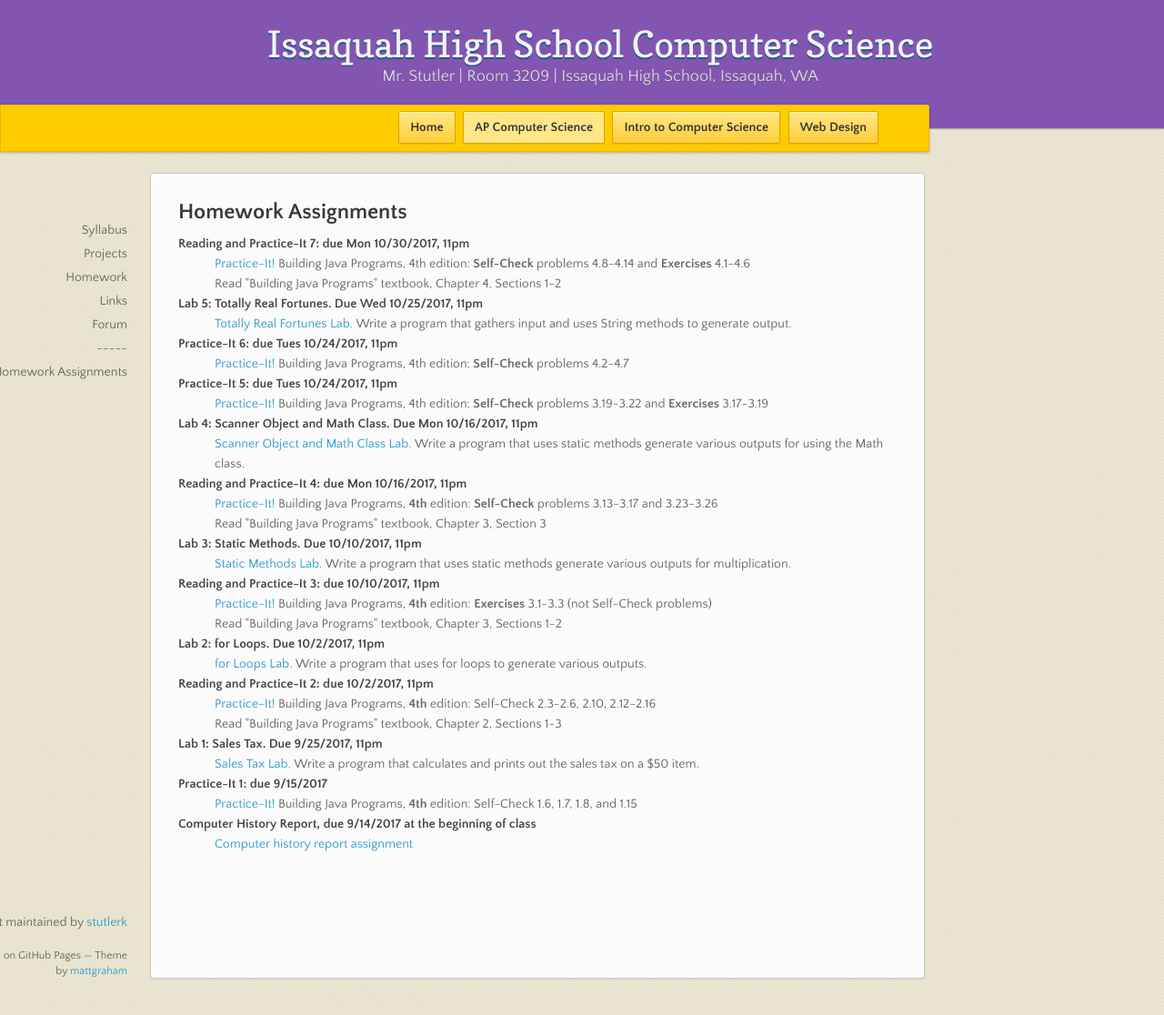
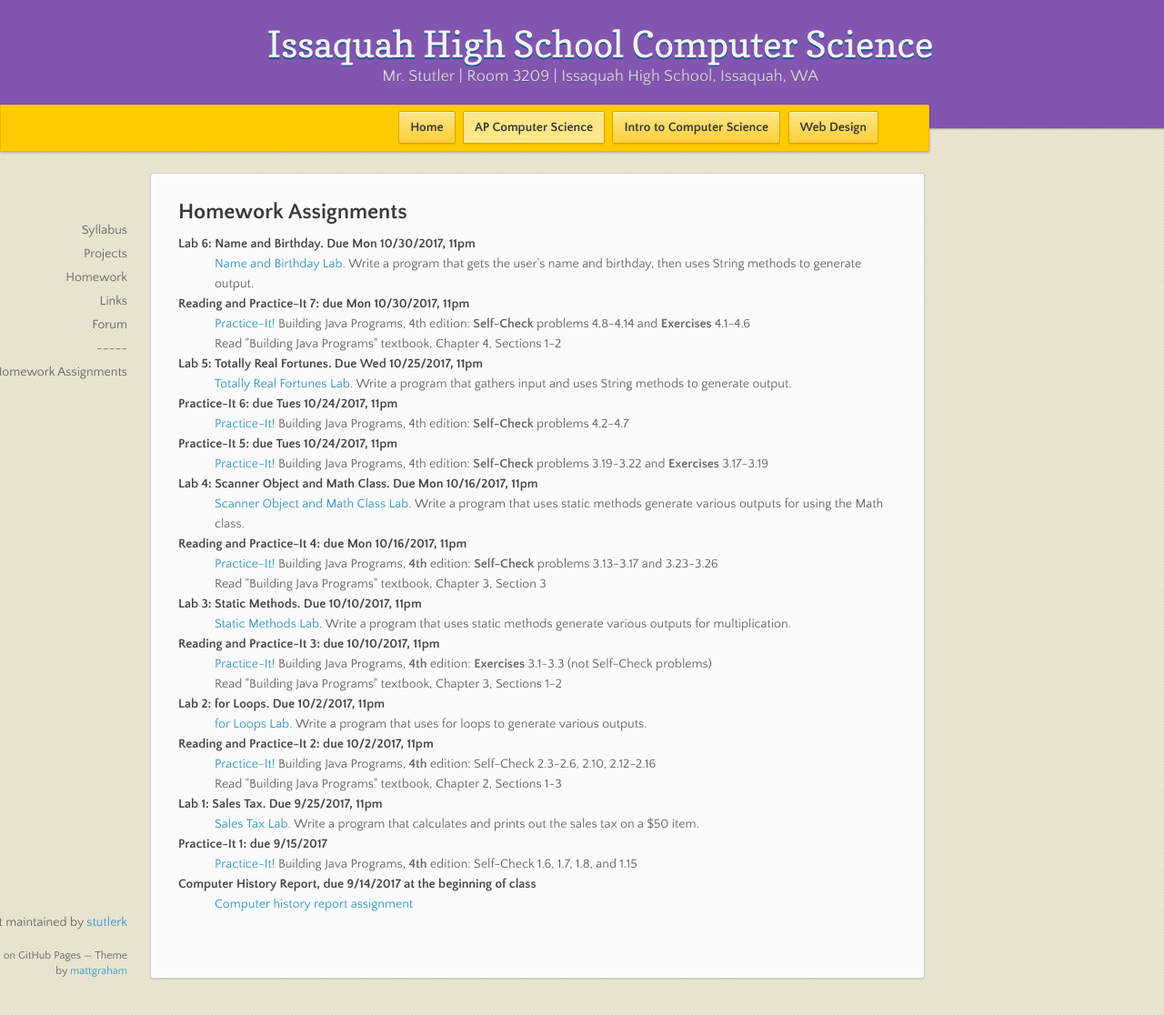
Before and after one commit to stutlerk/ihs-website, a Jekyll site: the page built from _apcs/homework.html, in a window 1280 px wide and 1116 px high. Shown: the whole window at 91% size. Built offline with Jekyll 4.4.1, drawn with Linux system fonts in a browser that asks for light colours; nearby versions of some CDN libraries.

Commit message:
Update homework.html

```diff
--- a/_apcs/homework.html
+++ b/_apcs/homework.html
@@ -6,6 +6,9 @@ layout: course
 <section>
 <h2>Homework Assignments</h2>
   <dl>
+    <dt>Lab 6: Name and Birthday. Due Mon 10/30/2017, 11pm</dt>
+    <dd><a href="https://issaquahwednet-my.sharepoint.com/personal/stutlerk_issaquah_wednet_edu/_layouts/15/guestaccess.aspx?docid=0bdc83d83d8da4bd981d7b19ab3ae330d&authkey=AZc-zgYl4yhIh6EfdpD_PvI">Name and Birthday Lab.</a> Write a program that gets the user's name and birthday, then uses String methods to generate output.</dd>
+
     <dt>Reading and Practice-It 7: due Mon 10/30/2017, 11pm</dt>
     <dd><a href="https://practiceit.cs.washington.edu/" target="_blank">Practice-It!</a> Building Java Programs, 4th edition: <b>Self-Check</b> problems 4.8-4.14 and <b>Exercises</b> 4.1-4.6</dd>
     <dd>Read "Building Java Programs" textbook, Chapter 4, Sections 1-2</dd>
```
